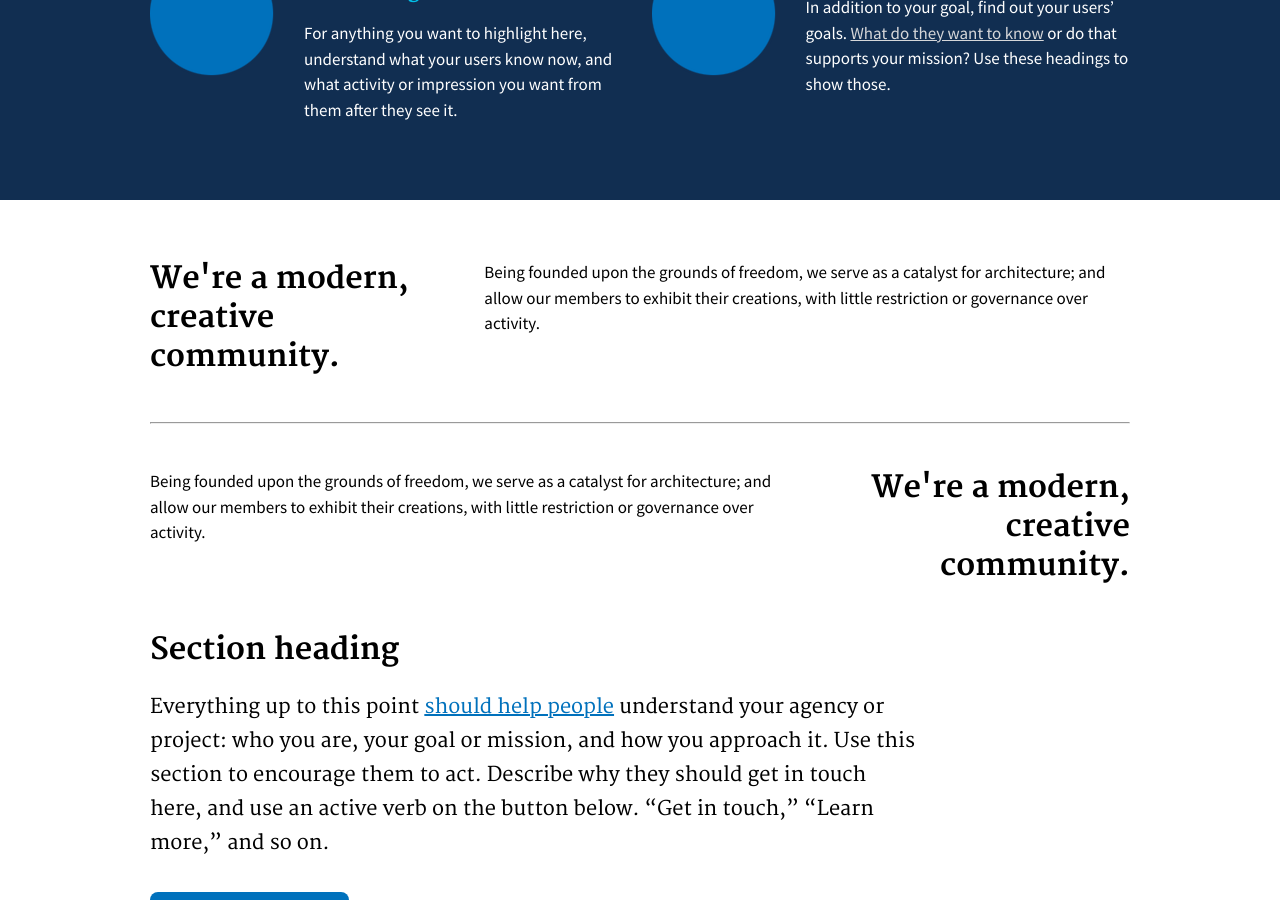
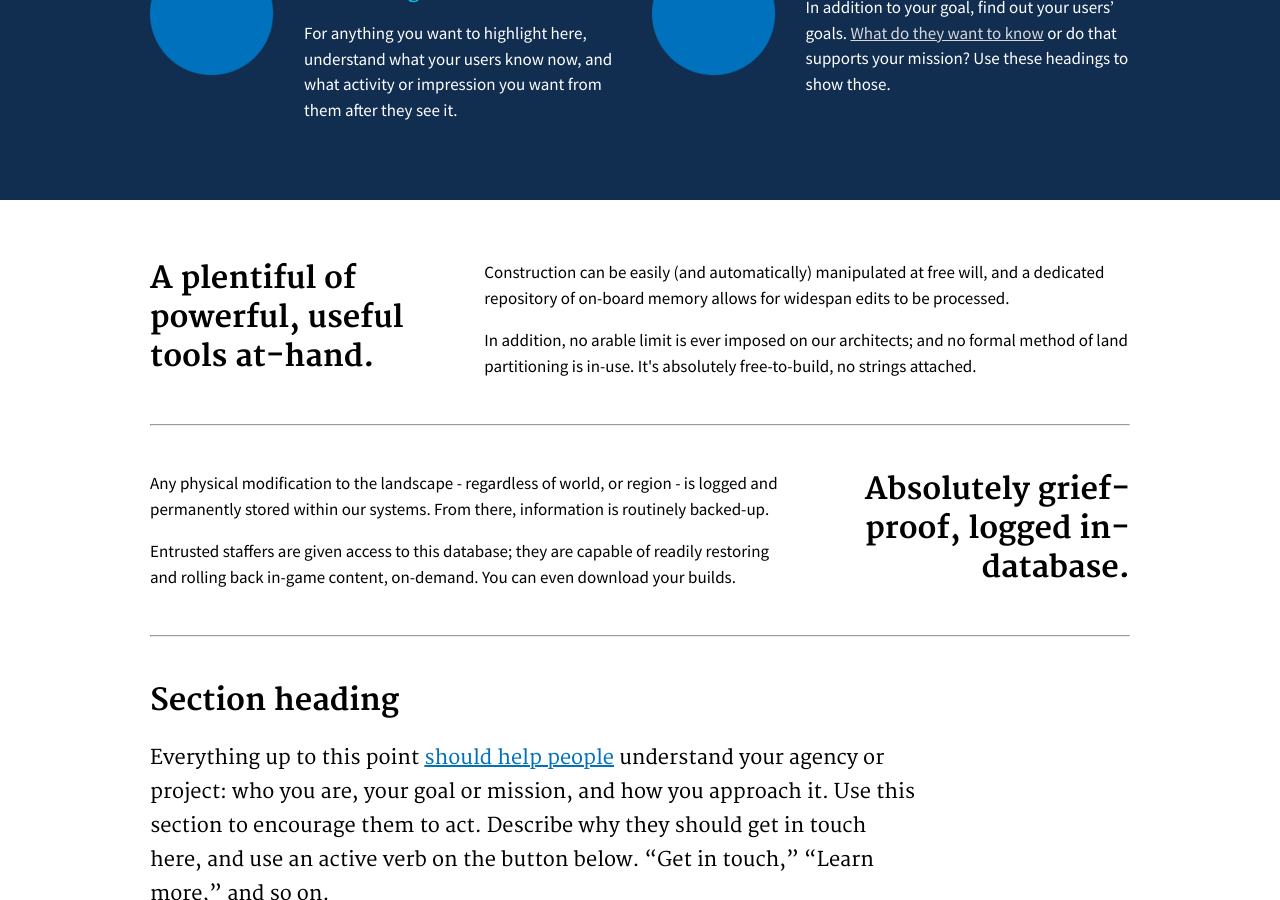
Before and after one commit to serrif/website, a Jekyll site: the page built from main/home.md, in a window 1280 px wide and 900 px high, scrolled down 941 px. Built offline with Jekyll 4.4.1, drawn with Linux system fonts in a browser that asks for light colours.

Commit message:
Update home.md

```diff
--- a/main/home.md
+++ b/main/home.md
@@ -46,10 +46,11 @@ graphics:
 
 <section class="usa-grid usa-section" style="padding: 0;">
   <div class="usa-width-one-third">
-    <h2>We're a modern, creative community.</h2>
+    <h2>A plentiful of powerful, useful tools at-hand.</h2>
   </div>
   <div class="usa-width-two-thirds">
-    <p>Being founded upon the grounds of freedom, we serve as a catalyst for architecture; and allow our members to exhibit their creations, with little restriction or governance over activity.</p>
+    <p>Construction can be easily (and automatically) manipulated at free will, and a dedicated repository of on-board memory allows for widespan edits to be processed.</p>
+    <p>In addition, no arable limit is ever imposed on our architects; and no formal method of land partitioning is in-use. It's absolutely free-to-build, no strings attached.</p>
   </div>
 </section>
 
@@ -57,12 +58,15 @@ graphics:
 
 <section class="usa-grid usa-section" style="padding: 0;">
   <div class="usa-width-two-thirds">
-    <p>Being founded upon the grounds of freedom, we serve as a catalyst for architecture; and allow our members to exhibit their creations, with little restriction or governance over activity.</p>
+    <p>Any physical modification to the landscape - regardless of world, or region - is logged and permanently stored within our systems. From there, information is routinely backed-up.</p>
+    <p>Entrusted staffers are given access to this database; they are capable of readily restoring and rolling back in-game content, on-demand. You can even download your builds.</p>
   </div>
   <div class="usa-width-one-third" style="text-align: right;">
-    <h2>We're a modern, creative community.</h2>
+    <h2>Absolutely grief-proof, logged in-database.</h2>
   </div>
 </section>
+
+<hr style="margin-top: 4.5rem; margin-bottom: 4.5rem;">
 
 ## Section heading
 
```
